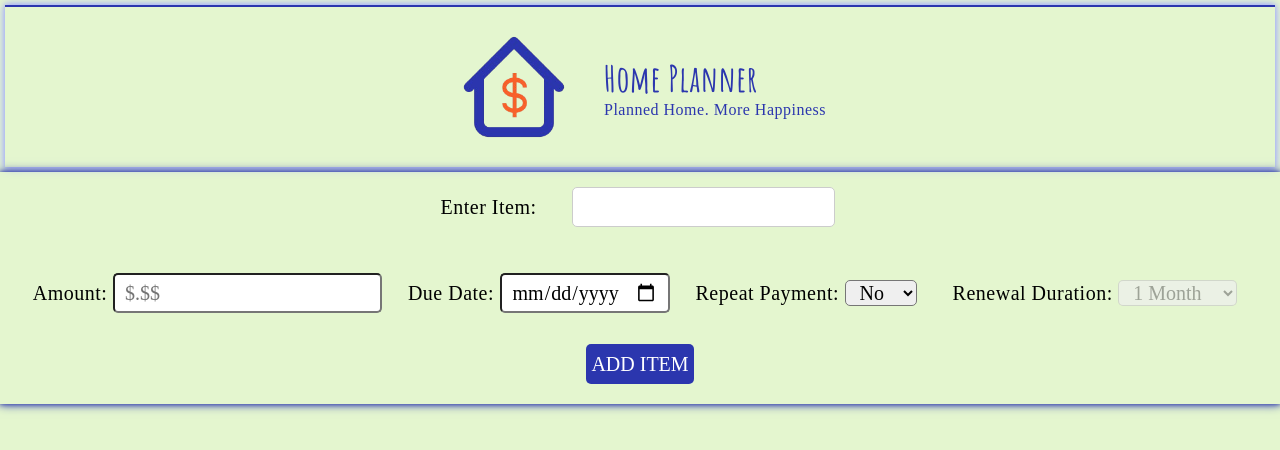
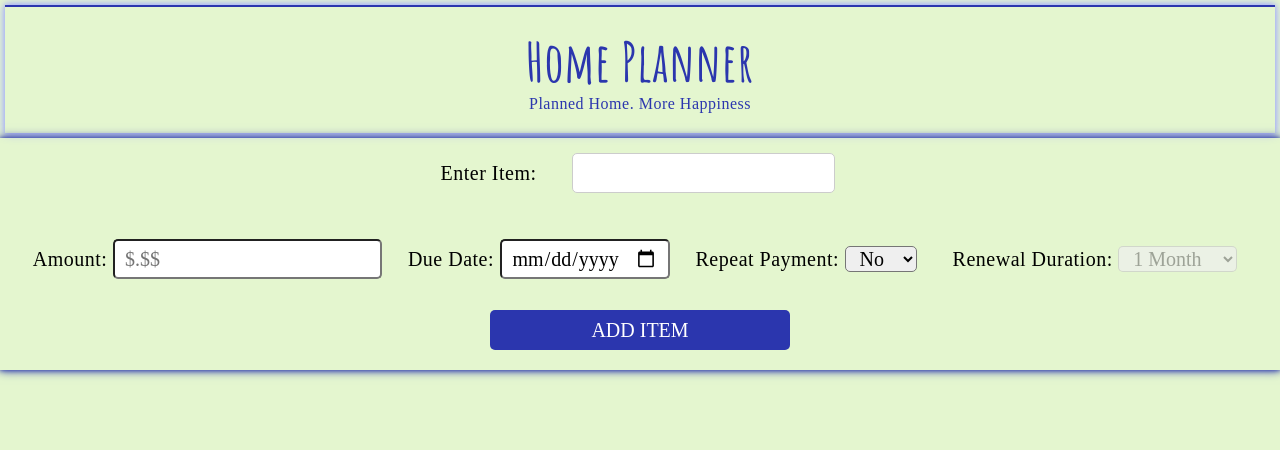
Before and after one commit to amuthaselvi1993/JS_Adv_Oppgave4_Home_Planner, a plain HTML site: page index.html in a window 1280 px wide. Drawn offline with Linux system fonts and the light colour scheme; a web font is replaced by a local one.

Commit message:
Designs updated

```diff
--- a/app.js
+++ b/app.js
@@ -1,6 +1,8 @@
+//setting default value for repeat payment as No
 const repeatPayment = document.getElementById("repeat-payment");
 repeatPayment.value = "no";
 
+//getting renewal-duration dropdown to enable or disable it based on repeat payment selection
 const renewalDuration = document.getElementById("renewal-duration");
 renewalDuration.disabled = true;
 repeatPayment.addEventListener("change", function () {
@@ -12,7 +14,6 @@ repeatPayment.addEventListener("change", function () {
 });
 
 const taskForm = document.querySelector("#plan-form");
-const taskInput = document.querySelector("#plan-item");
 const listContainer = document.querySelector("#list-container");
 
 let tasks = [];
@@ -24,13 +25,13 @@ if (storedTasks) {
   renderList(tasks);
 }
 
+//adding new item to the last on submit action
 taskForm.addEventListener("submit", (e) => {
   e.preventDefault();
   const formData = new FormData(taskForm);
   const selectedElement = document.getElementById("renewal-duration");
   const selectedText =
     selectedElement.options[selectedElement.selectedIndex].text;
-  //lager nytt task object og pusher til tasks variabel.
   tasks.push({
     dueDateSelected: formData.get("due-date"),
     dueDateFormatted: formatDateToDDMMYYYY(formData.get("due-date")),
@@ -53,7 +54,6 @@ function renderList(taskArr) {
   if (taskArr.length === 0) {
     localStorage.removeItem("tasks");
   }
-  // buildList(filterAndSort(taskArr));
   buildList(taskArr);
   saveStateToLocalStorage();
 }
@@ -62,8 +62,10 @@ function buildList(taskArr) {
   // Empty list
   clearListContainer();
   if (taskArr) {
+    //make a container for the titles
     const titleContainer = document.createElement("div");
     titleContainer.classList.add("title-container");
+    //title for pin item
     const pinTitle = document.createElement("p");
     pinTitle.textContent = "PIN ITEM";
     // Make the task description
@@ -96,6 +98,7 @@ function buildList(taskArr) {
     );
     listContainer.append(titleContainer);
   }
+  //loop over the task array to display the items
   taskArr.forEach((task, i) => {
     // Make the task container
     const taskContainer = document.createElement("div");
--- a/index.html
+++ b/index.html
@@ -26,11 +26,8 @@
   </head>
   <body>
     <header>
-      <img src="images/favicon.png" alt="" />
-      <div>
-        <h3>Home Planner</h3>
-        <p>Planned Home. More Happiness</p>
-      </div>
+      <h3>Home Planner</h3>
+      <p>Planned Home. More Happiness</p>
     </header>
     <section id="form-container">
       <form id="plan-form">
--- a/style.css
+++ b/style.css
@@ -1,7 +1,7 @@
 :root {
   --main-font: "Quintessential", serif;
   --secondary-font: "Amatic SC", sans-serif;
-  --font-size-title: 36px;
+  --font-size-title: 54px;
   --font-size-form: 20px;
   --font-size-container: 18px;
   --font-color-primary: #2b36ae;
@@ -21,22 +21,17 @@ body {
 }
 header {
   display: flex;
-
+  flex-direction: column;
   align-items: center;
   justify-content: center;
-  gap: 30px;
   padding: 20px;
   margin: 5px;
   color: var(--font-color-primary);
   border-top: 2px solid var(--font-color-primary);
-  /* border-bottom: 2px solid var(--font-color-primary); */
   box-shadow: 0 0 5px var(--font-color-secondary),
     0 0 10px var(--font-color-secondary);
 }
-header img {
-  height: 120px;
-  width: 120px;
-}
+
 header h3 {
   font-family: var(--secondary-font);
   font-size: var(--font-size-title);
@@ -86,7 +81,9 @@ input {
   align-items: center;
   justify-content: center;
 }
-
+#submitButton {
+  width: 300px;
+}
 .button-style {
   color: white;
   border: none;
```
Also changed, not shown: images/background1.png (added).
